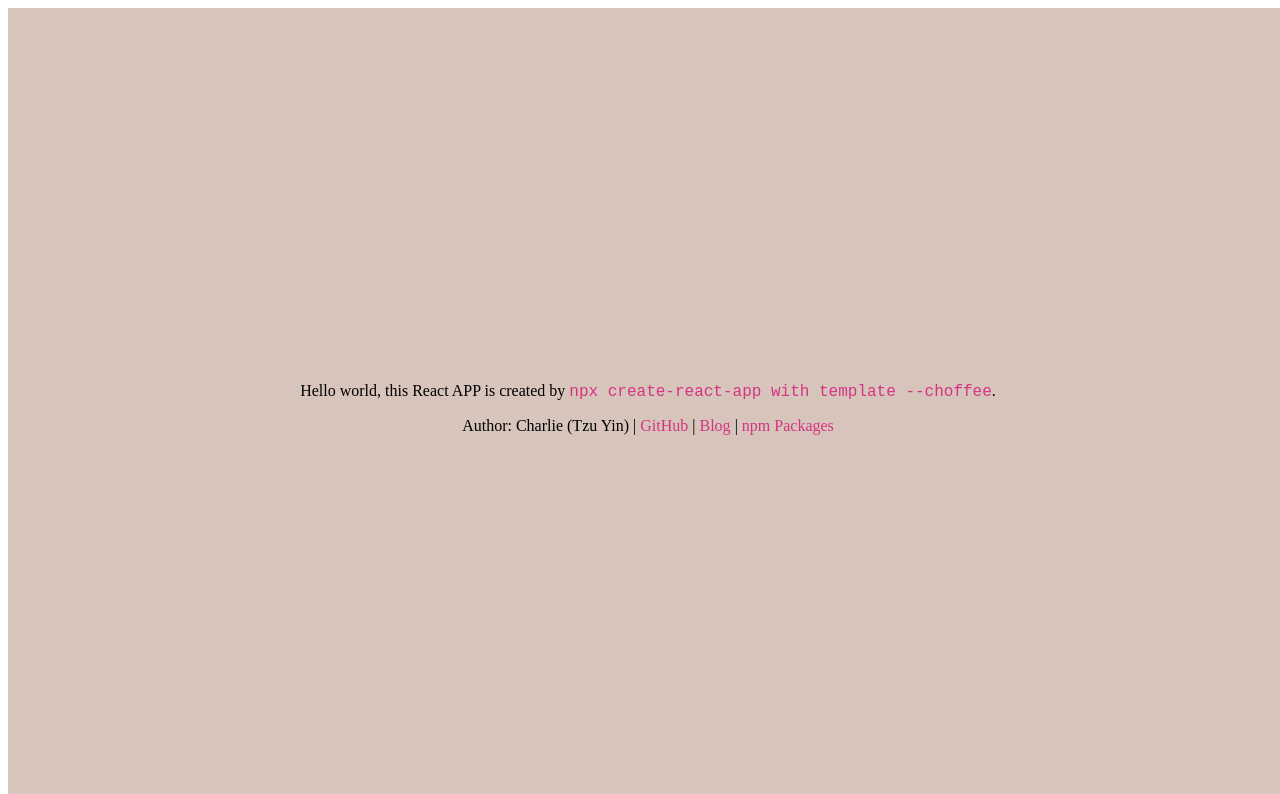
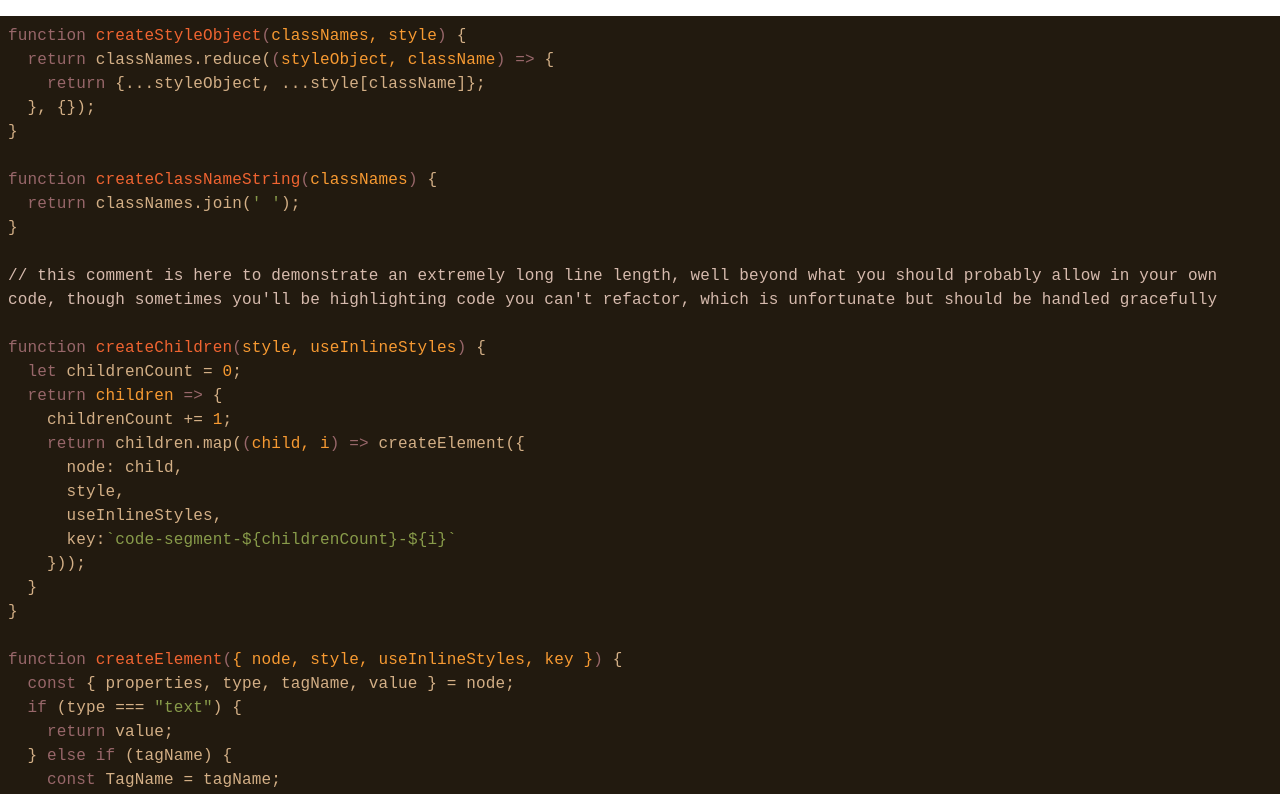
Before and after one commit to tzynwang/react-syntax-highlighter-with-copy, a React (Create React App) app: page / in a window 1280 px wide. Shown: the top 794 px of the page. Built offline with nearby package versions, Linux system fonts and the light colour scheme.

Commit message:
[feat] Add copy feature for syntax-highlighter

```diff
--- a/src/components/App/index.module.css
+++ /dev/null
@@ -1,26 +0,0 @@
-.main {
-  height: 100vh;
-  width: 100vw;
-  display: flex;
-  flex-direction: column;
-  justify-content: center;
-  align-items: center;
-  text-align: center;
-  background-color: #D7C4BB;
-}
-
-.main > *:not(:last-child) {
-  margin-bottom: 1rem;
-}
-
-.mainCode {
-  font-family: monospace;
-  font-size: 1rem;
-  color: #d63384;
-  word-wrap: break-word;
-}
-
-.mainAnchor {
-  color: #d63384;
-  text-decoration: none;
-}
--- a/src/components/App/index.tsx
+++ b/src/components/App/index.tsx
@@ -1,31 +1,103 @@
-import React, { memo } from 'react'
-import classNames from 'classnames'
+import React, { memo, useMemo } from 'react';
+import Code from 'react-syntax-highlighter';
+import { kimbieDark } from 'react-syntax-highlighter/dist/esm/styles/hljs';
+import { styled } from '@mui/material/styles';
+import CssBaseline from '@mui/material/CssBaseline';
+import Button from '@mui/material/IconButton';
+import ContentCopyIcon from '@mui/icons-material/ContentCopy';
+import DoneIcon from '@mui/icons-material/Done';
+import CloseIcon from '@mui/icons-material/Close';
+import useCopy from '@Hooks/useCopy';
 
-import Styles from './index.module.css'
+const CodeContainer = styled('div')(() => ({
+  position: 'relative',
+  '&:hover .IconButton': {
+    opacity: 1
+  }
+}));
+const IconButton = styled(Button)(({ theme }) => ({
+  position: 'absolute',
+  top: '1rem',
+  right: '1rem',
+  opacity: 0,
+  transition: `opacity ${theme.transitions.duration.shortest}ms ${theme.transitions.easing.easeIn}`
+}));
 
 function App(): React.ReactElement {
-  return (
-    <main className={classNames(Styles.main)}>
-      <div>
-        Hello world, this React APP is created by{' '}
-        <code className={classNames(Styles.mainCode)}>npx create-react-app with template --choffee</code>.
-      </div>
-      <div>
-        Author: Charlie (Tzu Yin) |{' '}
-        <a href="https://github.com/tzynwang" target="_blank" className={Styles.mainAnchor}>
-          GitHub
-        </a>{' '}
-        |{' '}
-        <a href="https://tzynwang.github.io/" target="_blank" className={Styles.mainAnchor}>
-          Blog
-        </a>{' '}
-        |{' '}
-        <a href="https://www.npmjs.com/~tzyn.wang" target="_blank" className={Styles.mainAnchor}>
-          npm Packages
-        </a>
-      </div>
-    </main>
-  )
+  /* States */
+  const codeString = `function createStyleObject(classNames, style) {
+  return classNames.reduce((styleObject, className) => {
+    return {...styleObject, ...style[className]};
+  }, {});
 }
 
-export default memo(App)
+function createClassNameString(classNames) {
+  return classNames.join(' ');
+}
+
+// this comment is here to demonstrate an extremely long line length, well beyond what you should probably allow in your own code, though sometimes you'll be highlighting code you can't refactor, which is unfortunate but should be handled gracefully
+
+function createChildren(style, useInlineStyles) {
+  let childrenCount = 0;
+  return children => {
+    childrenCount += 1;
+    return children.map((child, i) => createElement({
+      node: child,
+      style,
+      useInlineStyles,
+      key:\`code-segment-\${childrenCount}-\${i}\`
+    }));
+  }
+}
+
+function createElement({ node, style, useInlineStyles, key }) {
+  const { properties, type, tagName, value } = node;
+  if (type === "text") {
+    return value;
+  } else if (tagName) {
+    const TagName = tagName;
+    const childrenCreator = createChildren(style, useInlineStyles);
+    const props = (
+      useInlineStyles
+      ? { style: createStyleObject(properties.className, style) }
+      : { className: createClassNameString(properties.className) }
+    );
+    const children = childrenCreator(node.children);
+    return <TagName key={key} {...props}>{children}</TagName>;
+  }
+}`;
+  const [copyDone, handleCopy] = useCopy();
+  const copyIcon = useMemo(() => {
+    const iconStyle = {
+      color: kimbieDark['hljs-comment']?.color,
+      fontSize: '1rem'
+    };
+    if (copyDone) {
+      return <DoneIcon sx={iconStyle} />;
+    }
+    if (copyDone === false) {
+      return <CloseIcon sx={iconStyle} />;
+    }
+    return <ContentCopyIcon sx={iconStyle} />;
+  }, [copyDone]);
+
+  /* Main */
+  return (
+    <React.Fragment>
+      <CssBaseline />
+      <CodeContainer>
+        <Code language="javascript" style={kimbieDark} wrapLongLines>
+          {codeString}
+        </Code>
+        <IconButton
+          onClick={() => handleCopy(codeString)}
+          className="IconButton"
+        >
+          {copyIcon}
+        </IconButton>
+      </CodeContainer>
+    </React.Fragment>
+  );
+}
+
+export default memo(App);
```
